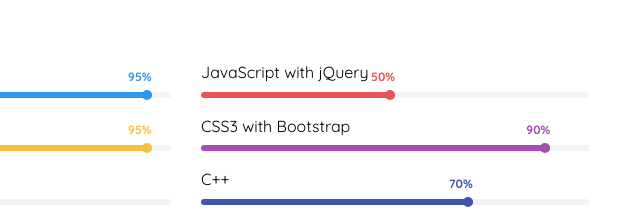
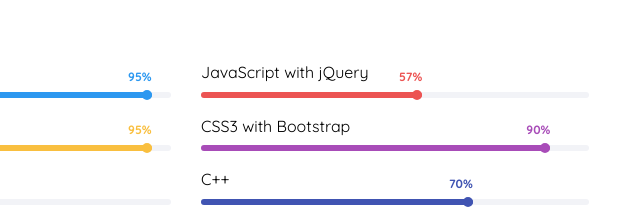
Before and after one commit to aidab394/Project-3, a plain HTML site: page index.html in a window 1280 px wide. Shown: the part 2069-2291 px from the top of the page, 604-1244 px from the left. Drawn offline with nearby package versions, Linux system fonts and the light colour scheme; files whose address does not match are found by name; a web font is replaced by a local one.

Commit message:
Update index.html

```diff
--- a/index.html
+++ b/index.html
@@ -234,9 +234,9 @@
 							<div class="progress-wrap">
 								<h3>JavaScript with jQuery</h3>
 								<div class="progress">
-								 	<div class="progress-bar color-2" role="progressbar" aria-valuenow="50"
-								  	aria-valuemin="0" aria-valuemax="100" style="width:50%">
-								    <span>50%</span>
+								 	<div class="progress-bar color-2" role="progressbar" aria-valuenow="57"
+								  	aria-valuemin="0" aria-valuemax="100" style="width:57%">
+								    <span>57%</span>
 								  	</div>
 								</div>
 							</div>
```
